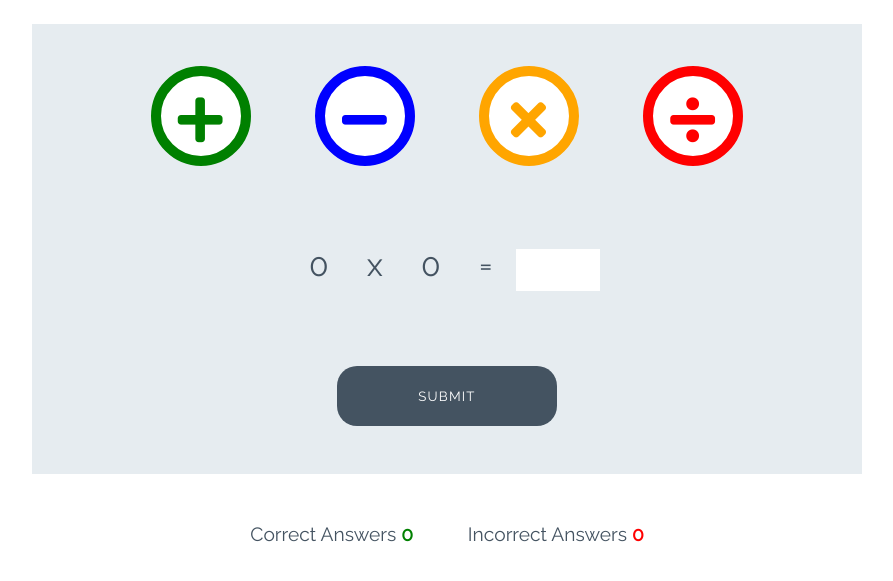
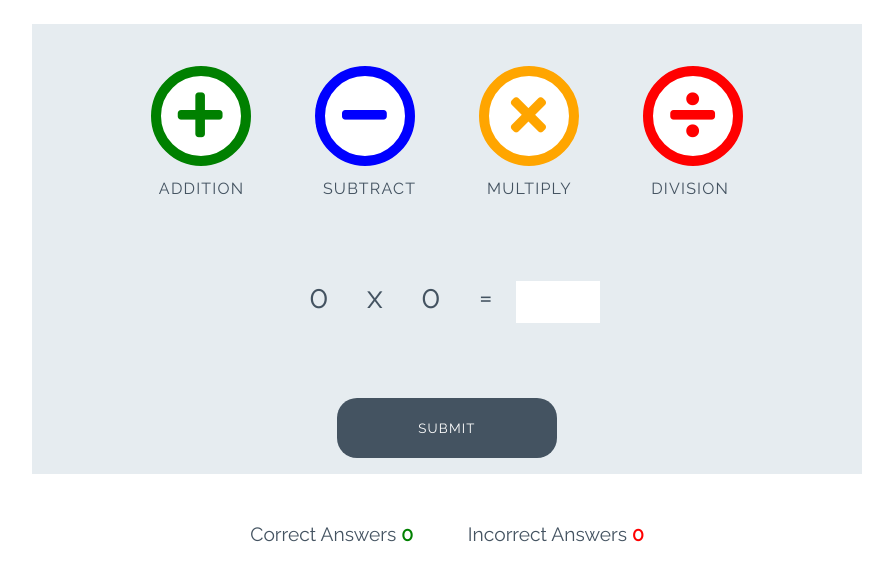
Before and after one commit to CrazyEggz/ci-love-math, a plain HTML site: page index.html in a window 1280 px wide. Shown: the part 79-660 px from the top of the page, without its empty margins (193-1086 px from the left). Drawn offline with Linux system fonts and the light colour scheme.

Commit message:
Add style to buttons in game area

```diff
--- a/assets/css/style.css
+++ b/assets/css/style.css
@@ -109,6 +109,14 @@ body {
     font-size: 3.2rem;
     margin: 0 30px;
     transition: all 0.5s;
+}
+
+.btn--big::after {
+    content: attr(date-type);
+    font-size: 1rem;
+    color: #445361;
+    position: relative;
+    left: -0.5em;
 }
 
 .btn--blue {
```
